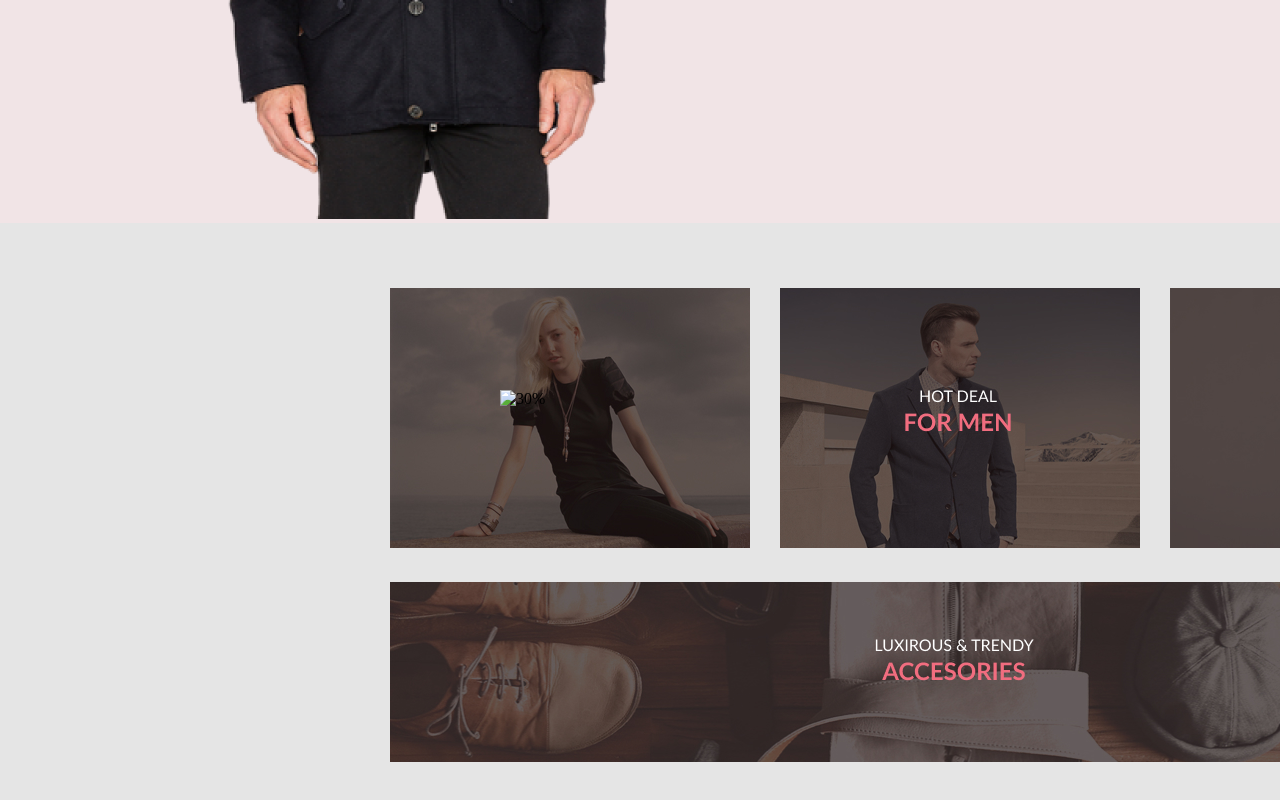
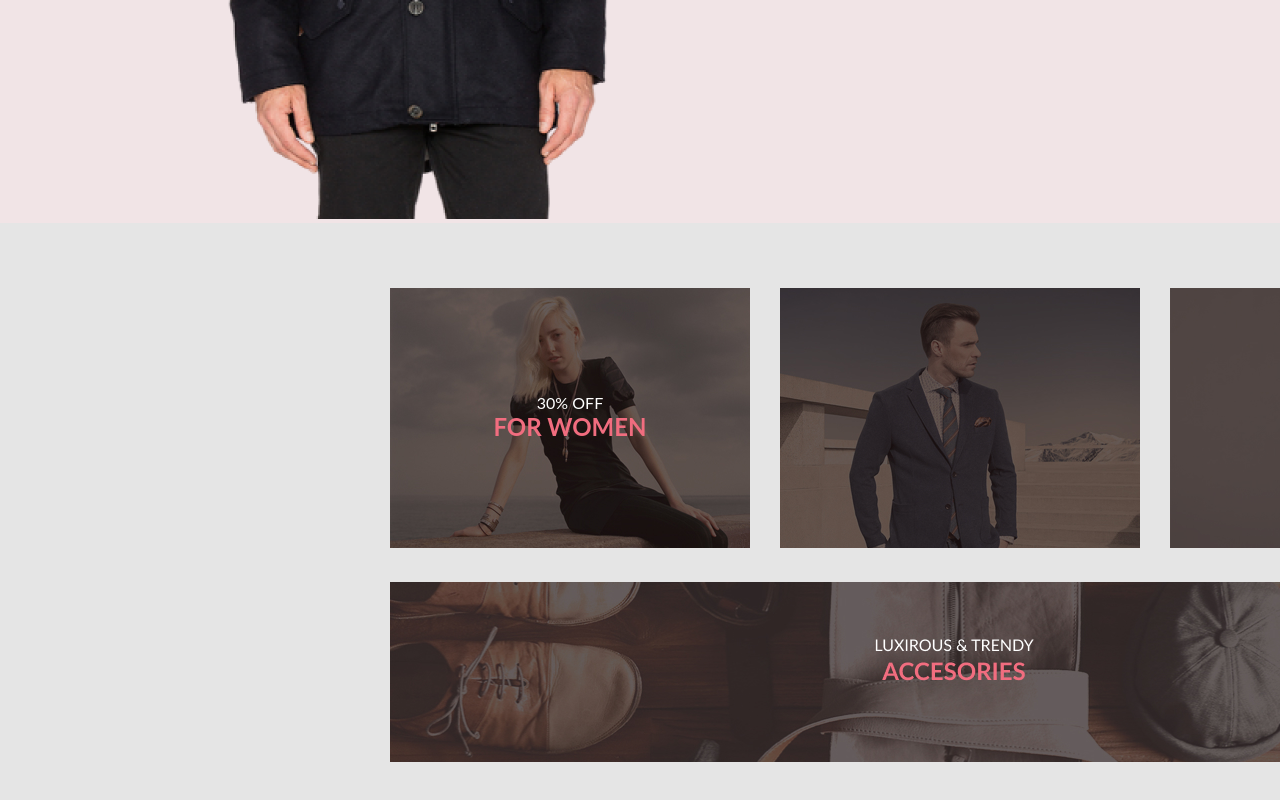
Before and after one commit to SHALFY007/online-shop, a plain HTML site: page index.html in a window 1280 px wide. Shown: the part 620-1420 px from the top of the page. Drawn offline with Linux system fonts and the light colour scheme.

Commit message:
Сделал первую карточку с текстом

```diff
--- a/index.html
+++ b/index.html
@@ -47,11 +47,14 @@
 
     </div>
     <div class="offer-part">
-        <div class="big-cards-part">
         <ul class="list-cards-top">
-                <li class="mini-cards-top">
+            <div class="first-card-top">
+                <li class="mini-cards-top" id="first-card">
                     <a href="#"><img src="image/Group 36.jpg" alt="women"></a>
+                    <p class="text-women-1">30% OFF</p>
+                    <p class="text-women-2">FOR WOMEN</p>
                 </li>
+            </div>
             <li class="mini-cards-top">
                 <a href="#"><img src="image/Group 37.jpg" alt="men"></a>
             </li>
@@ -59,9 +62,9 @@
                 <a href="#"><img src="image/Group 38.jpg" alt="kids"></a>
             </li>
         </ul>
-            <img src="image/30% OFF FOR WOMEN.png" alt="30%" class="text-women">
+        <!--<img src="image/30% OFF FOR WOMEN.png" alt="30%" class="text-women">
             <img src="image/HOT DEAL FOR MEN.png" alt="men-deal" class="text-men">
-            <img src="image/NEW ARRIVALS FOR KIDS.png" alt="kids" class="text-kids">
+            <img src="image/NEW ARRIVALS FOR KIDS.png" alt="kids" class="text-kids">-->
         <div class="big-img-offer">
             <img src="image/Group 39.jpg" alt="offer">
             <img src="image/LUXIROUS & TRENDY ACCESORIES.png" alt="text" class="big-text-card">
--- a/style.css
+++ b/style.css
@@ -81,11 +81,37 @@
 .mini-cards-top {
     display: inline-block;
     margin-right: 30px;
+    /*height: 260px;*/
 }
-.text-women {
+
+#first-card {
+    display: flex;
+    flex-direction: column;
+}
+.text-women-1 {
+    font-family: "Lato";
+    font-style: normal;
+    font-weight: 400;
+    font-size: 16px;
+    line-height: 19px;
+    color: #ffffff;
+    padding-top: 10px;
     position: absolute;
-    left: 500px;
-    top: 1010px;
+    align-self: center;
+    /*padding-left: 103px;*/
+    padding-top: 105px;
+}
+.text-women-2 {
+    color: #f16d7f;
+    align-self: center;
+    font-family: "Lato";
+    font-size: 24px;
+    font-style: normal;
+    font-weight: 700;
+    line-height: 29px;
+    letter-spacing: 0em;
+    position: absolute;
+    padding-top: 124px;
 }
 .text-men {
     position: absolute;
```
Lines whose indentation alone changed are shown as unchanged.
